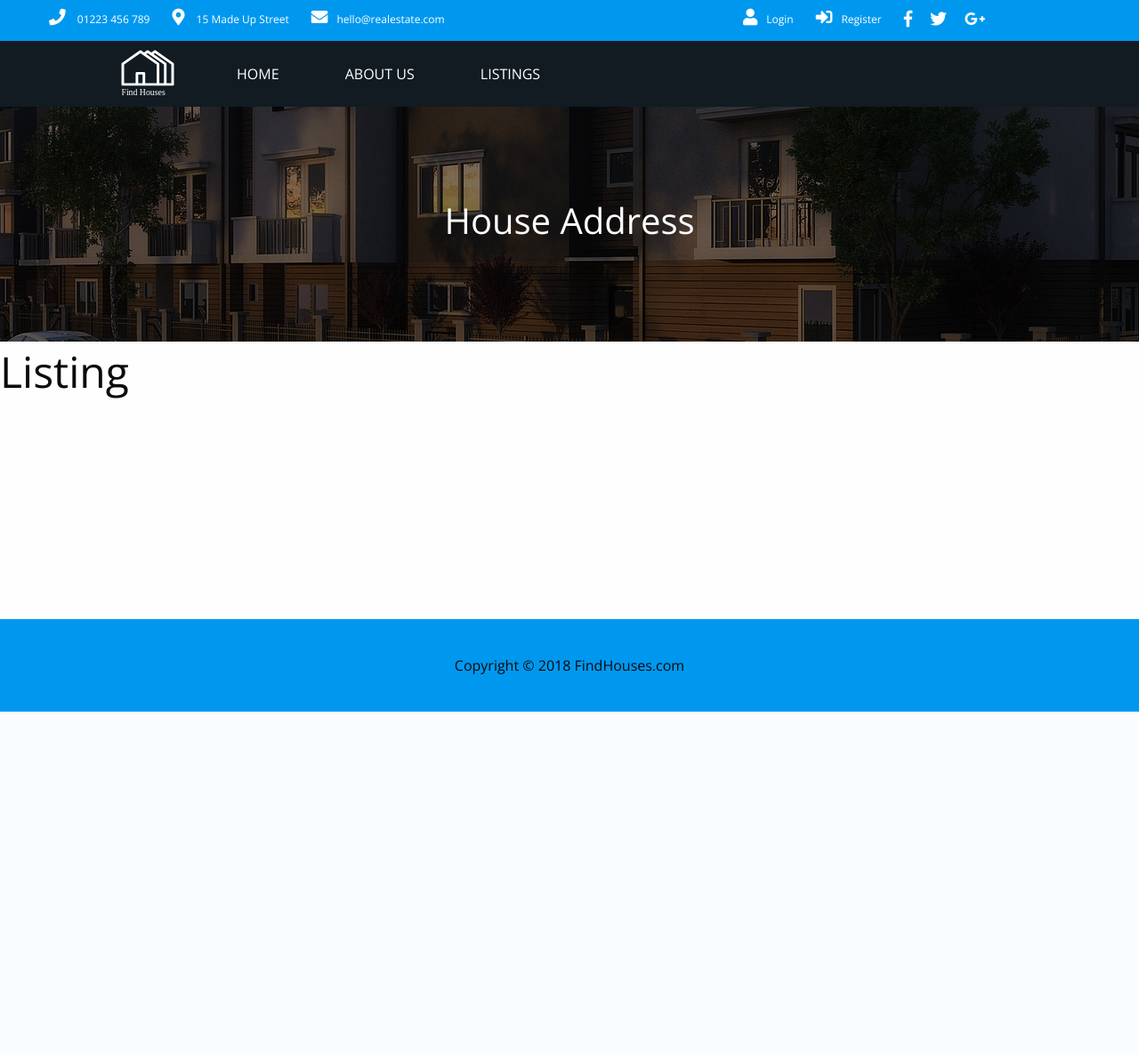
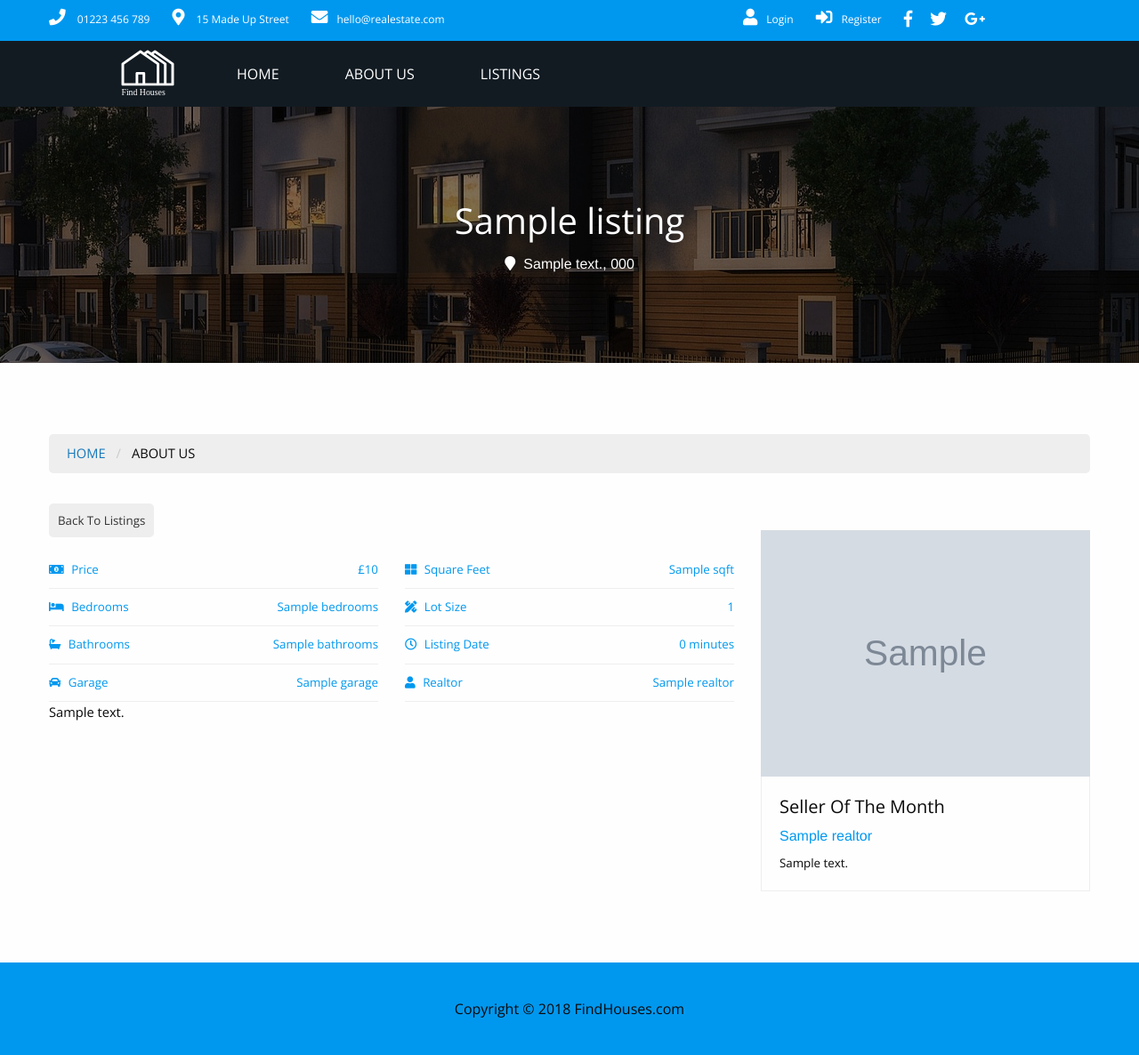
Before and after one commit to brandond98/real_estate, a Django app: template templates/apps/listings/listing.html in a window 1280 px wide. Shown: the whole page at 89% size. Before the commit the page ends 800 px from the top, so only its background shows below. Run offline with Django 3.2, Linux system fonts and the light colour scheme; the template is opened without the code that fills it: most values are stand-ins (such as "Sample title", 1, 10 or a date in 2020); grey boxes marked "Sample" are stand-in pictures; some libraries are stand-ins or nearby versions.

Commit message:
updated listing page

```diff
--- a/real_estate/static/css/app.css
+++ b/real_estate/static/css/app.css
@@ -5,17 +5,23 @@
   font-family: 'Open Sans', sans-serif;
 }
 
+html, body {
+    overflow: auto;
+}
+
 body {
 
   font-family: 'Open Sans', sans-serif;
   margin: 0;
+  height: 100%;
+  padding: 0;
+
 }
 
 
 .container {
 
   margin: 0 auto;
-
   width: 80%;
 
 }
@@ -139,8 +145,7 @@
   background: #0098ef;
   float: left;
   width: 100%;
-  position: absolute;
-  bottom: 0;
+
 }
 
 .property-search {
@@ -409,6 +414,16 @@
 
 }
 
+.page-header i {
+
+  display: inline;
+  margin-right: 5px;
+}
+
+.page-header h6{
+
+  display: inline;
+}
 .content-section{
 
   padding: 80px 0 ;
@@ -426,7 +441,7 @@
 .about-section h3  {
 
   margin-bottom: 20px;
-  font-size: 20pt;
+  font-size: 15pt;
 }
 
 .about-section img  {
@@ -514,3 +529,34 @@
 
   margin-bottom: 40px;
 }
+
+.back-button {
+
+  background: #eee;
+  padding: 10px;
+  font-size: 10pt;
+  color: #333;
+  border-radius: 5px;
+
+}
+
+.listing-details {
+
+  list-style: none;
+  margin: 0;
+
+}
+
+.listing-details li {
+
+  padding: 10px 0;
+  border-bottom: 1px solid #eee;
+  color: #0098ef;
+  font-size: 10pt;
+}
+
+.listing-details i {
+
+  margin-right: 5px;
+
+}
--- a/templates/apps/listings/listing.html
+++ b/templates/apps/listings/listing.html
@@ -7,9 +7,97 @@
 {% block content %}
 
 <div class="page-header">
-  <h2>House Address</h2>
+  <h2>{{ listing.title }}</h2>
+  <i class="fas fa-map-marker"></i>
+  <h6>{{ listing.address }}, {{ listing.postcode }}</h6>
 </div>
 
-<h1>Listing</h1>
+<div class="content-section">
+  <div class= "about-section">
+    <div class="grid-container">
+      <nav class="breadcrumb-container "aria-label="You are here:" role="navigation">
+        <ul class="breadcrumbs">
+          <li><a href="{% url 'index' %}">Home</a></li>
+          <li>
+            <span class="show-for-sr">Current: </span> About Us
+          </li>
+        </ul>
+      </nav>
+      <a href="about.html" class="back-button">Back To Listings</a>
+      <div class="grid-x grid-margin-x">
+        <div class="cell small-8">
+          <img src="" alt="">
+          <div class="grid-x grid-margin-x">
+            <div class="cell small-6">
+              <ul class="listing-details">
+                <li>
+                  <i class="fas fa-money-bill-alt"></i>
+                  Price
+                  <span class="float-right">&#163;{{ listing.price | intcomma }}</span>
+                </li>
+                <li>
+                  <i class="fas fa-bed"></i>
+                  Bedrooms
+                  <span class="float-right">{{ listing.bedrooms }}</span>
+                </li>
+                <li>
+                  <i class="fas fa-bath"></i>
+                  Bathrooms
+                  <span class="float-right">{{ listing.bathrooms }}</span>
+                </li>
+                <li>
+                  <i class="fas fa-car"></i>
+                  Garage
+                  <span class="float-right">{{ listing.garage }}</span>
+                </li>
+              </ul>
+            </div>
+            <div class="cell small-6">
+              <ul class="listing-details">
+                <li>
+                  <i class="fas fa-th-large"></i>
+                  Square Feet
+                  <span class="float-right">{{ listing.sqft }}</span>
+                </li>
+                <li>
+                  <i class="fas fa-pencil-ruler"></i>
+                  Lot Size
+                  <span class="float-right">{{ listing.lot_size }}</span>
+                </li>
+                <li>
+                  <i class="far fa-clock"></i>
+                  Listing Date
+                  <span class="float-right">{{ listing.list_date | timesince }}</span>
+                </li>
+                <li>
+                  <i class="fas fa-user"></i>
+                  Realtor
+                  <span class="float-right">{{ listing.realtor }}</span>
+                </li>
+              </ul>
+            </div>
+          </div>
+          <p>{{ listing.description }}</p>
+        </div>
+        <div class="cell small-4">
+          {% if mvp_realtors %}
+            {% for realtor in mvp_realtors %}
+              <div class="seller-of-the-month">
+                <img src="{{ realtor.photo.url }}" alt="">
+                <div class="seller-info">
+                  <h5>Seller Of The Month</h5>
+                  <h6>{{ realtor.name }}</h6>
+                  <p>{{ realtor.description }}</p>
+                </div>
+              </div>
+            {% endfor %}
+        {% else %}
+          <h3>No Employee Of The Month</h3>
+        {% endif %}
+        </div>
+      </div>
+    </div>
+  </div>
+</div>
 
 {% endblock %}
--- a/templates/apps/listings/listings.html
+++ b/templates/apps/listings/listings.html
@@ -83,6 +83,7 @@
       {% endif %}
  </nav>
   </div>
+</div>
 
 
   {% endblock %}
--- a/templates/apps/pages/about.html
+++ b/templates/apps/pages/about.html
@@ -7,7 +7,6 @@
 <div class="page-header">
   <h2>About Us</h2>
 </div>
-
 <div class="content-section">
   <div class= "about-section">
   <div class="grid-container">
@@ -42,9 +41,8 @@
         {% else %}
         <h3>No Employee Of The Month</h3>
         {% endif %}
-
       </div>
-</div>
+      </div>
     </div>
   </div>
 </div>
--- a/templates/partials/_topbar.html
+++ b/templates/partials/_topbar.html
@@ -23,7 +23,7 @@
           <ul>
             <li><a href=""><i class="fab fa-facebook-f"></i></a></li>
             <li><a href=""><i class="fab fa-twitter"></i></a></li>
-            <li><a href=""><i class="fab fa-google-plus-g"></i></a><li>
+            <li><a href=""><i class="fab fa-google-plus-g"></i></a></li>
           </ul>
         </div>
       </div>
```
Also changed, not shown: listings/views.py (+22 -3 lines).
